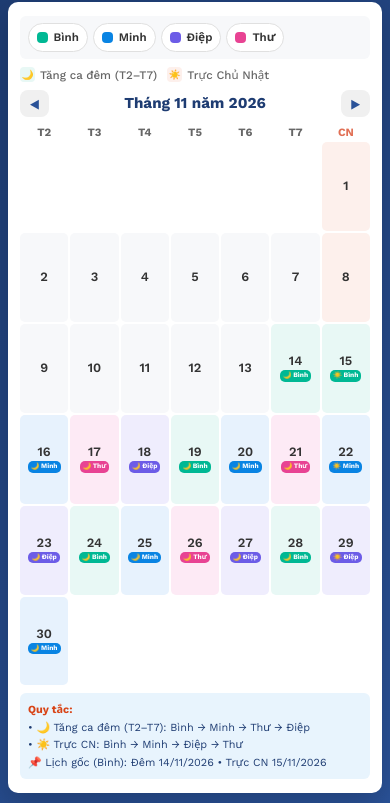
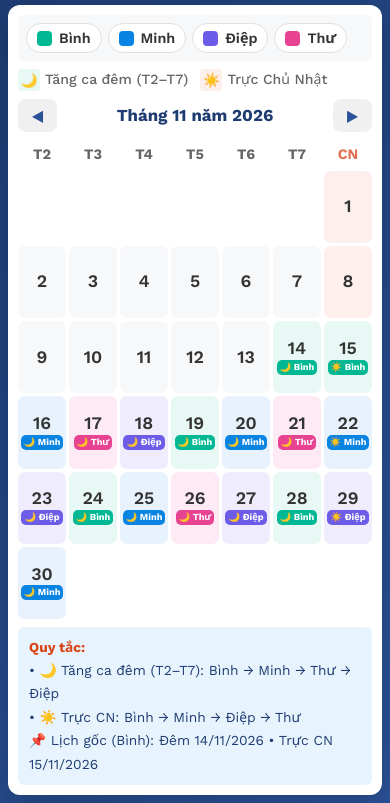
Before and after one commit to BinhPo21/lichTangCaThietKe, a plain HTML site: page index.html in a window 390 px wide. Shown: the part 41-844 px from the top of the page. Drawn offline with nearby package versions, Linux system fonts and the light colour scheme.

Commit message:
Update index.html

```diff
--- a/index.html
+++ b/index.html
@@ -19,7 +19,7 @@
     font-family: 'Work Sans', 'Segoe UI', Tahoma, sans-serif;
     background: linear-gradient(135deg, #1e3c72 0%, #2a5298 100%);
     color: #333;
-    font-size: clamp(13px, 1.05vw, 18px);
+    font-size: clamp(14px, 1.05vw, 18px);
     line-height: 1.4;
     display: flex;
     flex-direction: column;
@@ -41,7 +41,7 @@
   h1 {
     color: #fff;
     text-align: center;
-    font-size: clamp(1.1rem, 2vw, 2rem);
+    font-size: clamp(1.15rem, 2vw, 2rem);
     font-weight: 800;
     text-shadow: 0 2px 4px rgba(0,0,0,0.3);
     letter-spacing: -0.5px;
@@ -75,13 +75,13 @@
     display: flex; align-items: center; gap: 6px;
     padding: clamp(3px, 0.6vh, 8px) clamp(8px, 1.1vw, 16px);
     border-radius: 22px;
-    font-size: clamp(0.72rem, 0.95vw, 1.05rem);
+    font-size: clamp(0.78rem, 0.95vw, 1.05rem);
     font-weight: 600;
     background: #fff; border: 1px solid #e0e0e0;
   }
   .person-legend .swatch {
-    width: clamp(11px, 1.1vw, 20px);
-    height: clamp(11px, 1.1vw, 20px);
+    width: clamp(12px, 1.1vw, 20px);
+    height: clamp(12px, 1.1vw, 20px);
     border-radius: 4px;
     flex-shrink: 0;
   }
@@ -90,7 +90,7 @@
     display: flex;
     gap: clamp(10px, 1.6vw, 20px);
     flex-wrap: wrap;
-    font-size: clamp(0.72rem, 0.9vw, 1rem);
+    font-size: clamp(0.78rem, 0.9vw, 1rem);
     color: #666;
     font-weight: 500;
     flex-shrink: 0;
@@ -99,10 +99,10 @@
   .type-legend span { display: flex; align-items: center; gap: 5px; }
   .type-icon {
     display: inline-flex; align-items: center; justify-content: center;
-    width: clamp(15px, 1.4vw, 24px);
-    height: clamp(15px, 1.4vw, 24px);
+    width: clamp(17px, 1.4vw, 24px);
+    height: clamp(17px, 1.4vw, 24px);
     border-radius: 4px;
-    font-size: clamp(0.6rem, 0.8vw, 0.9rem);
+    font-size: clamp(0.65rem, 0.8vw, 0.9rem);
   }
   .type-icon.night { background: #e8f8f5; }
   .type-icon.sunday { background: #fdf0ec; }
@@ -117,14 +117,14 @@
     background: #f0f0f0; border: none;
     padding: clamp(4px, 0.7vh, 9px) clamp(10px, 1.4vw, 20px);
     border-radius: 8px; cursor: pointer;
-    font-size: clamp(0.8rem, 1.05vw, 1.2rem);
+    font-size: clamp(0.9rem, 1.05vw, 1.2rem);
     font-weight: 700; color: #2a5298;
     transition: background 0.2s;
     font-family: inherit;
   }
   .month-nav button:hover { background: #e0e0e0; }
   .month-nav .month-title {
-    font-size: clamp(0.95rem, 1.35vw, 1.5rem);
+    font-size: clamp(1rem, 1.35vw, 1.5rem);
     font-weight: 700; color: #1e3c72;
   }
 
@@ -140,7 +140,7 @@
   .cal-header {
     text-align: center; font-weight: 700;
     display: flex; align-items: center; justify-content: center;
-    font-size: clamp(0.7rem, 0.95vw, 1.05rem);
+    font-size: clamp(0.8rem, 0.95vw, 1.05rem);
     color: #666;
     min-height: 0;
   }
@@ -150,7 +150,7 @@
     align-items: center; justify-content: center;
     border-radius: clamp(5px, 0.7vw, 10px);
     background: #f7f8fa;
-    font-size: clamp(0.8rem, 1.1vw, 1.2rem);
+    font-size: clamp(0.95rem, 1.1vw, 1.2rem);
     position: relative;
     cursor: default;
     padding: 2px;
@@ -161,7 +161,7 @@
   .cal-day.sunday-col { background: #fdf0ec; }
   .cal-day .num { font-weight: 600; line-height: 1; }
   .cal-day .tag {
-    font-size: clamp(0.42rem, 0.62vw, 0.72rem);
+    font-size: clamp(0.55rem, 0.62vw, 0.72rem);
     font-weight: 700;
     margin-top: clamp(1px, 0.3vh, 4px);
     padding: 1px clamp(3px, 0.4vw, 6px);
@@ -177,18 +177,146 @@
     padding: clamp(6px, 1vh, 16px) clamp(8px, 1.2vw, 18px);
     background: #e8f4fd;
     border-radius: clamp(6px, 0.9vw, 12px);
-    font-size: clamp(0.68rem, 0.85vw, 0.95rem);
+    font-size: clamp(0.75rem, 0.85vw, 0.95rem);
     color: #1e3c72;
     line-height: 1.6;
   }
   .info-box strong { color: #d84315; }
   .info-box .order-line { display: block; }
 
-  /* Màn hình thấp: ẩn bớt chú thích loại ca cho gọn */
+  /* ==================================================== */
+  /* =============== MOBILE (≤ 768px) =================== */
+  /* ==================================================== */
+  @media (max-width: 768px) {
+    body {
+      font-size: 17px;           /* nền tảng lớn hơn */
+      padding: 10px 10px;
+    }
+    h1 {
+      font-size: 1.35rem;
+      margin-bottom: 10px;
+    }
+    .card {
+      padding: 12px 12px;
+      border-radius: 12px;
+    }
+
+    /* Legend người */
+    .color-legend {
+      gap: 6px;
+      padding: 8px;
+      margin-bottom: 8px;
+    }
+    .person-legend {
+      font-size: 0.95rem;        /* to hơn hẳn */
+      padding: 5px 12px;
+      gap: 7px;
+    }
+    .person-legend .swatch {
+      width: 16px;
+      height: 16px;
+    }
+
+    /* Chú thích loại ca */
+    .type-legend {
+      font-size: 0.92rem;
+      gap: 12px;
+      margin-bottom: 8px;
+    }
+    .type-icon {
+      width: 22px;
+      height: 22px;
+      font-size: 0.85rem;
+    }
+
+    /* Thanh chuyển tháng */
+    .month-nav button {
+      font-size: 1.1rem;
+      padding: 8px 16px;
+    }
+    .month-nav .month-title {
+      font-size: 1.15rem;
+    }
+
+    /* Lịch */
+    .calendar {
+      gap: 3px;
+    }
+    .cal-header {
+      font-size: 0.95rem;
+      padding: 4px 0;
+    }
+    .cal-day {
+      font-size: 1.15rem;        /* số ngày to */
+      border-radius: 7px;
+    }
+    .cal-day .tag {
+      font-size: 0.62rem;        /* tên người trên tag đủ đọc */
+      padding: 1px 4px;
+      margin-top: 2px;
+    }
+
+    /* Info box */
+    .info-box {
+      font-size: 0.9rem;
+      padding: 10px 12px;
+      line-height: 1.7;
+    }
+  }
+
+  /* ==================================================== */
+  /* ============ MOBILE NHỎ (≤ 420px) ================== */
+  /* ==================================================== */
+  @media (max-width: 420px) {
+    body {
+      font-size: 18px;
+      padding: 8px 8px;
+    }
+    h1 {
+      font-size: 1.25rem;
+    }
+    .card {
+      padding: 10px;
+    }
+    .person-legend {
+      font-size: 0.9rem;
+      padding: 4px 10px;
+    }
+    .person-legend .swatch {
+      width: 15px;
+      height: 15px;
+    }
+    .type-legend {
+      font-size: 0.88rem;
+    }
+    .month-nav button {
+      font-size: 1rem;
+      padding: 7px 14px;
+    }
+    .month-nav .month-title {
+      font-size: 1.05rem;
+    }
+    .cal-header {
+      font-size: 0.9rem;
+    }
+    .cal-day {
+      font-size: 1.1rem;
+    }
+    .cal-day .tag {
+      font-size: 0.58rem;
+      padding: 1px 3px;
+    }
+    .info-box {
+      font-size: 0.86rem;
+      padding: 9px 11px;
+    }
+  }
+
+  /* Màn hình thấp (mobile landscape hoặc desktop nhỏ) */
   @media (max-height: 640px) {
     .type-legend { display: none; }
     .color-legend { margin-bottom: 6px; }
-    .info-box { font-size: 0.62rem; }
+    .info-box { font-size: 0.78rem; }
   }
   @media (max-height: 480px) {
     h1 { display: none; }
@@ -226,28 +354,20 @@
 
 <script>
   // ============ CẤU HÌNH ============
-  const CYCLE_NIGHT = 4;      // ngày làm việc (T2–T7)
-  const CYCLE_SUNDAY = 28;    // ngày (4 tuần)
+  const CYCLE_NIGHT = 4;
+  const CYCLE_SUNDAY = 28;
 
-  // Thông tin 4 người — mỗi người 1 màu (dùng chung cho cả 2 lịch)
   const PEOPLE = {
-    'Bình': { color: '#00b894', light: '#e8f8f5' }, // xanh ngọc
-    'Minh': { color: '#0984e3', light: '#e7f2fd' }, // xanh dương
-    'Điệp': { color: '#6c5ce7', light: '#efedfd' }, // tím
-    'Thư':  { color: '#e84393', light: '#fdeaf5' }, // hồng
+    'Bình': { color: '#00b894', light: '#e8f8f5' },
+    'Minh': { color: '#0984e3', light: '#e7f2fd' },
+    'Điệp': { color: '#6c5ce7', light: '#efedfd' },
+    'Thư':  { color: '#e84393', light: '#fdeaf5' },
   };
   const PERSON_LIST = ['Bình', 'Minh', 'Điệp', 'Thư'];
 
-  // ===== THỨ TỰ THAY PHIÊN =====
-  // Trực CN: Bình → Minh → Điệp → Thư
   const SUNDAY_ORDER = ['Bình', 'Minh', 'Điệp', 'Thư'];
-
-  // Tăng ca đêm (T2–T7): Bình → Minh → Thư → Điệp
   const NIGHT_ORDER = ['Bình', 'Minh', 'Thư', 'Điệp'];
 
-  // ===== LỊCH GỐC =====
-  // Đêm gốc: 14/11/2026 (Thứ 7) — Bình
-  // Trực CN gốc: 15/11/2026 (Chủ Nhật) — Bình
   const BASE_NIGHT = new Date(2026, 10, 14);
   const BASE_SUNDAY = new Date(2026, 10, 15);
 
```
